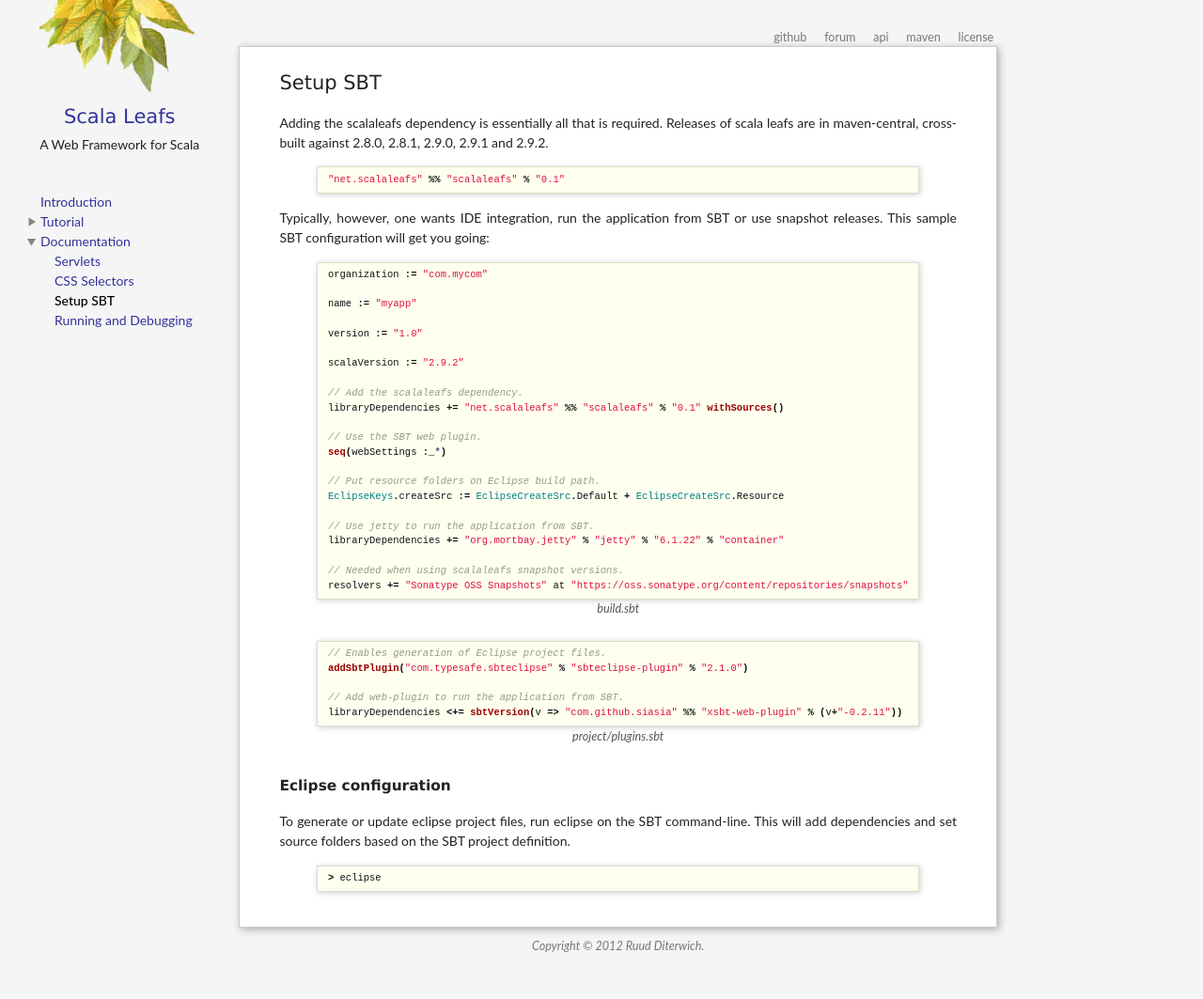
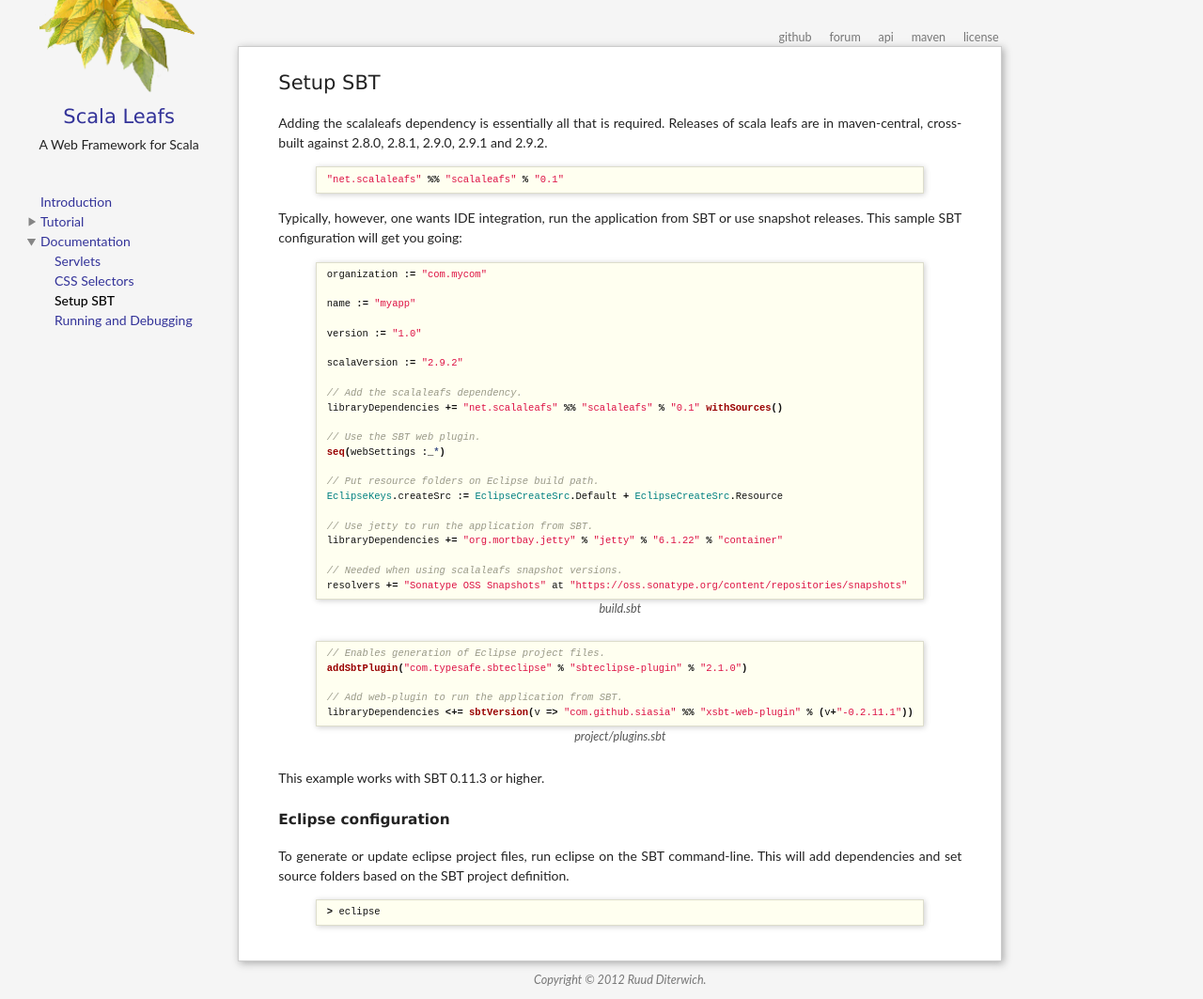
Before and after one commit to scalastuff/scalaleafs, a Jekyll site: the page built from setup-sbt.md, in a window 1280 px wide. Shown: the whole page at 94% size. Built offline with Jekyll 4.4.1, drawn with Linux system fonts in a browser that asks for light colours; before the commit the page ends 1026 px from its top, so only the background shows below that.

Commit message:
Updated setup-sbt.md

```diff
--- a/setup-sbt.md
+++ b/setup-sbt.md
@@ -42,9 +42,11 @@ resolvers += "Sonatype OSS Snapshots" at "https://oss.sonatype.org/content/repos
 addSbtPlugin("com.typesafe.sbteclipse" % "sbteclipse-plugin" % "2.1.0")
 
 // Add web-plugin to run the application from SBT.
-libraryDependencies <+= sbtVersion(v => "com.github.siasia" %% "xsbt-web-plugin" % (v+"-0.2.11"))
+libraryDependencies <+= sbtVersion(v => "com.github.siasia" %% "xsbt-web-plugin" % (v+"-0.2.11.1"))
 {% endhighlight %}
 <label>project/plugins.sbt</label>
+
+This example works with SBT 0.11.3 or higher.
 
 ## Eclipse configuration
 
```
